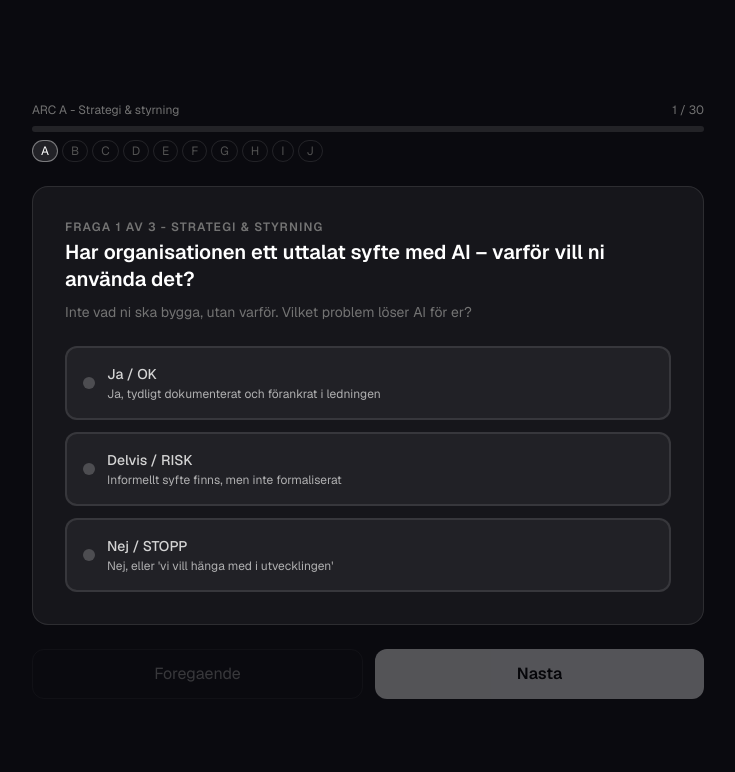
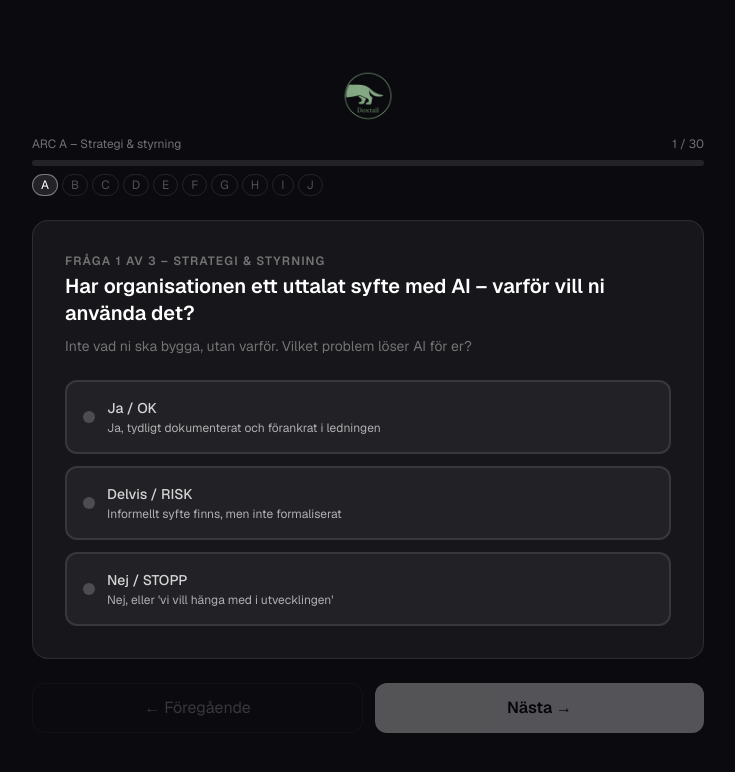
Before and after one commit to Ziiid/doxtail-arc, a Next.js app: page /check in a window 1280 px wide. Shown: the top 772 px of the page, without its empty margins (272-1007 px from the left). Built offline with nearby package versions, Linux system fonts and the light colour scheme.

Commit message:
Add Doxtail logo, fix Swedish characters in check page

```diff
--- a/app/check/page.tsx
+++ b/app/check/page.tsx
@@ -2,6 +2,7 @@
 
 import { useState } from "react";
 import { useRouter } from "next/navigation";
+import Image from "next/image";
 import { questions, categories, type Answer } from "@/data/questions";
 
 type Answers = Record<string, Answer>;
@@ -46,9 +47,12 @@ export default function CheckPage() {
   return (
     <main className="min-h-screen flex flex-col items-center justify-center px-4 py-12">
       <div className="max-w-2xl w-full space-y-6">
+        <div className="flex justify-center mb-2">
+          <Image src="/doxtail_logo.png" alt="Doxtail" width={60} height={60} />
+        </div>
         <div className="space-y-2">
           <div className="flex justify-between text-xs text-neutral-500">
-            <span>ARC {currentQ.category} - {catObj.label}</span>
+            <span>ARC {currentQ.category} – {catObj.label}</span>
             <span>{currentIndex + 1} / {questions.length}</span>
           </div>
           <div className="w-full bg-white/10 rounded-full h-1.5">
@@ -68,7 +72,7 @@ export default function CheckPage() {
 
         <div className="bg-white/5 border border-white/10 rounded-2xl p-8 space-y-6">
           <div className="space-y-1">
-            <p className="text-xs font-semibold text-neutral-500 uppercase tracking-widest">Fraga {categoryIndex} av 3 - {catObj.label}</p>
+            <p className="text-xs font-semibold text-neutral-500 uppercase tracking-widest">Fråga {categoryIndex} av 3 – {catObj.label}</p>
             <h2 className="text-xl font-semibold text-white leading-snug">{currentQ.question}</h2>
             {currentQ.help && <p className="text-sm text-neutral-500 mt-2">{currentQ.help}</p>}
           </div>
@@ -92,8 +96,8 @@ export default function CheckPage() {
         </div>
 
         <div className="flex gap-3">
-          <button onClick={goPrev} disabled={currentIndex === 0} className="flex-1 py-3 rounded-xl border border-white/10 text-neutral-400 hover:bg-white/5 disabled:opacity-30 disabled:cursor-not-allowed transition-colors">Foregaende</button>
-          <button onClick={goNext} disabled={!currentAnswer} className="flex-1 py-3 rounded-xl bg-white text-black font-semibold hover:bg-neutral-100 disabled:opacity-30 disabled:cursor-not-allowed transition-colors">{currentIndex === questions.length - 1 ? "Se mitt resultat" : "Nasta"}</button>
+          <button onClick={goPrev} disabled={currentIndex === 0} className="flex-1 py-3 rounded-xl border border-white/10 text-neutral-400 hover:bg-white/5 disabled:opacity-30 disabled:cursor-not-allowed transition-colors">← Föregående</button>
+          <button onClick={goNext} disabled={!currentAnswer} className="flex-1 py-3 rounded-xl bg-white text-black font-semibold hover:bg-neutral-100 disabled:opacity-30 disabled:cursor-not-allowed transition-colors">{currentIndex === questions.length - 1 ? "Se mitt resultat →" : "Nästa →"}</button>
         </div>
       </div>
     </main>
--- a/app/page.tsx
+++ b/app/page.tsx
@@ -1,11 +1,12 @@
 import Link from "next/link";
+import Image from "next/image";
 
 export default function Home() {
   return (
     <main className="min-h-screen flex flex-col items-center justify-center px-4 py-16">
       <div className="max-w-2xl w-full text-center space-y-8">
         <div className="space-y-3">
-          <p className="text-sm font-semibold tracking-[0.3em] text-neutral-500 uppercase">Doxtail</p>
+          <Image src="/doxtail_logo.png" alt="Doxtail" width={72} height={72} className="mx-auto" />
           <h1 className="text-5xl font-bold tracking-tight text-white">
             AI Readiness Check
           </h1>
```
Also changed, not shown: public/doxtail_logo.png (added).
